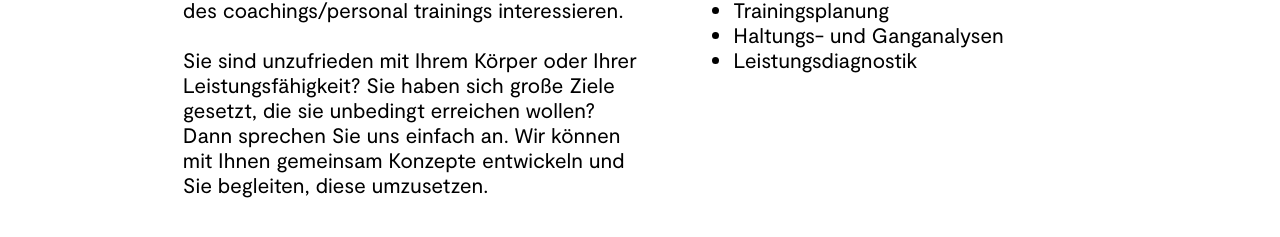
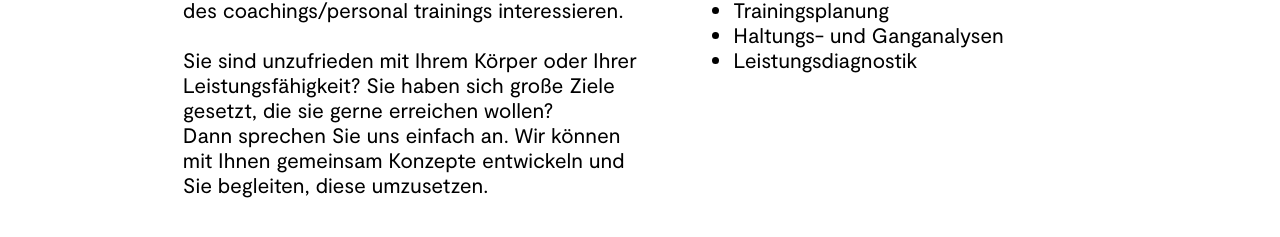
Before and after one commit to loehr-physiotherapie/loehr-physiotherapie.github.io, a Jekyll site: the page built from coaching.html, in a window 1280 px wide and 900 px high. Shown: the part 427-664 px from the top of the window. Built offline with Jekyll 4.4.1, drawn with Linux system fonts in a browser that asks for light colours.

Commit message:
Updated 'coaching.html' via CloudCannon

```diff
--- a/coaching.html
+++ b/coaching.html
@@ -5,15 +5,13 @@ permalink: /coaching/
 ---
 
 <section class="physiotherapie editable">
-    <h1 class="firstSection">Coaching</h1>
-    <div class="content editable">
+            <h1 class="firstSection" style="opacity: 1;">Coaching</h1>
+            <div class="content">
                 <p><strong></strong></p>
                 <p>Wir freuen uns, dass Sie sich f&uuml;r unser Angebot des coachings/personal trainings interessieren.</p>
                 <p>&nbsp;</p>
-        <p>Sie sind unzufrieden mit Ihrem K&ouml;rper oder Ihrer Leistungsf&auml;higkeit? Sie haben sich gro&szlig;e
-            Ziele gesetzt, die sie unbedingt erreichen wollen?</p>
-        <p>Dann sprechen Sie uns einfach an. Wir k&ouml;nnen mit Ihnen gemeinsam Konzepte entwickeln und Sie begleiten,
-            diese umzusetzen.</p>
+                <p>Sie sind unzufrieden mit Ihrem K&ouml;rper oder Ihrer Leistungsf&auml;higkeit? Sie haben sich gro&szlig;e Ziele gesetzt, die sie gerne erreichen wollen?</p>
+                <p>Dann sprechen Sie uns einfach an. Wir k&ouml;nnen mit Ihnen gemeinsam Konzepte entwickeln und Sie begleiten, diese umzusetzen.</p>
                 <p>&nbsp;</p>
             </div>
             <ul>
```
Lines whose indentation alone changed are shown as unchanged.
